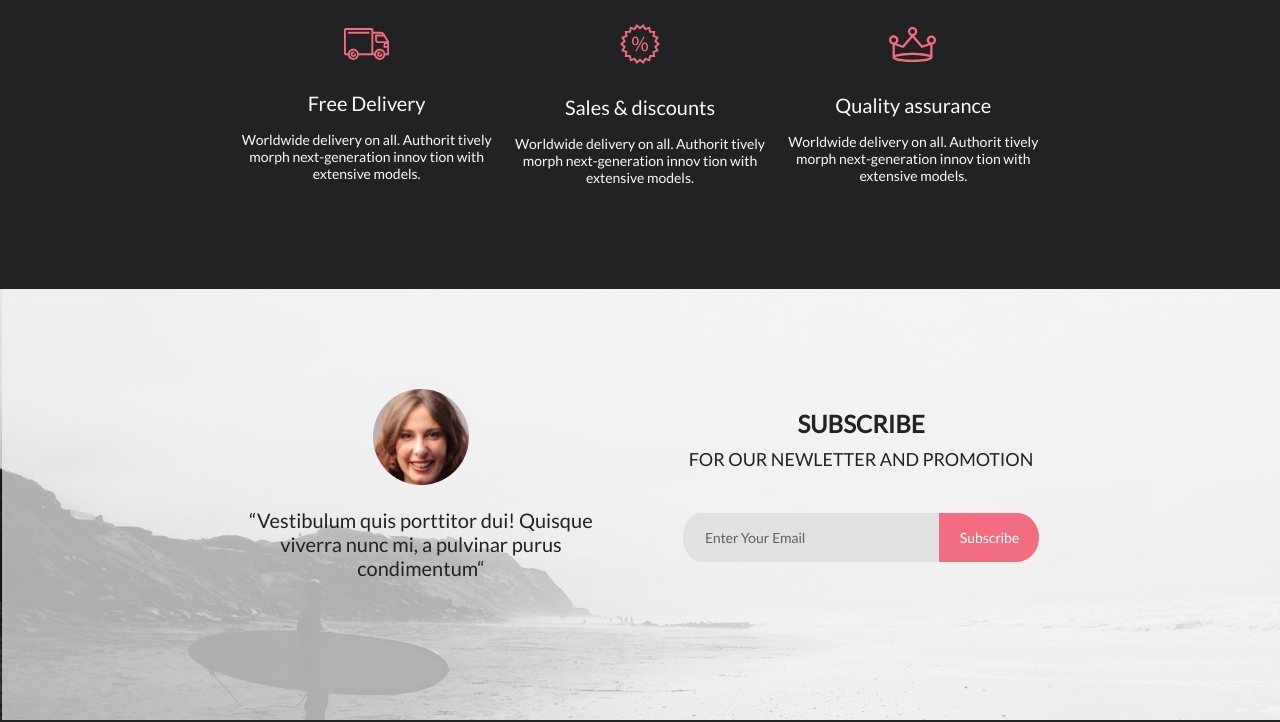
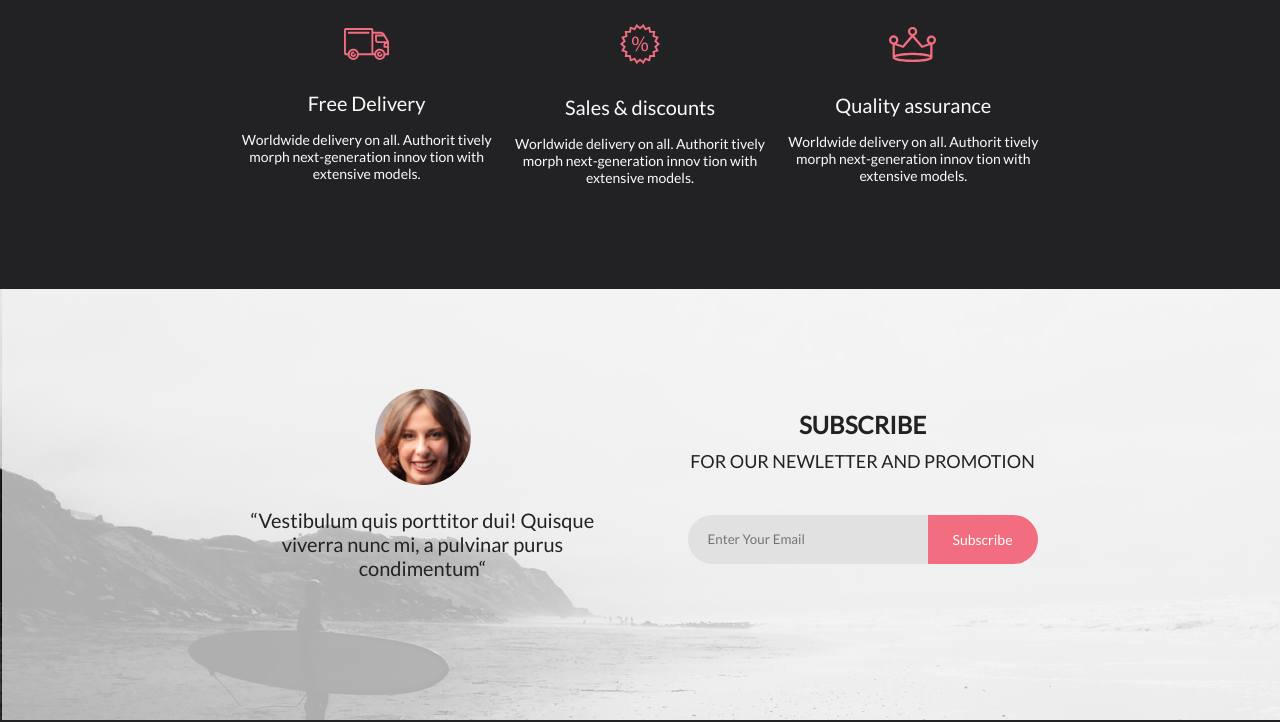
Before and after one commit to vmakos1/Prof_Coding_HTML_CSS, a plain HTML site: page index.html in a window 1280 px wide. Shown: the part 3101-3823 px from the top of the page. Drawn offline with Linux system fonts and the light colour scheme.

Commit message:
Доделываю оставшиеся детали для функционала сайта

```diff
--- a/index.html
+++ b/index.html
@@ -18,6 +18,7 @@
 
                     <a href="index.html"><img class="logo_icon" src="img/logo.svg " alt="logo "></a>
                     <a href="#"><img class="search_icon" src="img/search.svg" alt="search"></a>
+
                 </div>
 
                 <div class="right_header">
@@ -341,7 +342,13 @@
             <div class="subscribe_right">
                 <div class="subscribe_heading">SUBSCRIBE</div>
                 <div class="subscribe_text">FOR OUR NEWLETTER AND PROMOTION</div>
-                <img src="img/subscribe-input.svg" alt="subscribe">
+
+                <div class="subscribe_email">
+                    <form class="email_form" action="#">
+                        <input class="email_input" type="email" placeholder="Enter Your Email" required="">
+                        <button class="email_submit" type="submit">Subscribe</button>
+                    </form>
+                </div>
             </div>
 
 
--- a/style.scss
+++ b/style.scss
@@ -796,6 +796,7 @@
         height: 32px;
         box-sizing: border-box;
         padding: 8px 9px;
+        cursor: pointer;
     }
 
     .social-change img {
@@ -852,3 +853,31 @@ ul {
             ;
         }
     }
+
+    .email_form {
+        display: flex;
+    }
+
+    .email_input {
+        padding-left: 20px;
+        width: 220px;
+        height: 49px;
+        background: #E1E1E1;
+        border: none;
+        border-radius: 25px 0 0 25px;
+    }
+
+    .email_submit {
+        cursor: pointer;
+        width: 110px;
+        background: #F16D7F;
+        border: none;
+        border-radius: 0 25px 25px 0;
+        color: #FFFFFF;
+        font-weight: normal;
+        font-size: 14px;
+        line-height: 17px;
+        padding: 16px;
+    }
+
+    .button__submit button {}
```
Also changed, not shown: cart.html (+7 -1 lines), catalog.html (+9 -2 lines), product.html (+7 -1 lines), registration.html (+7 -1 lines), style.css, 1 other file. Lines whose indentation alone changed are shown as unchanged.
